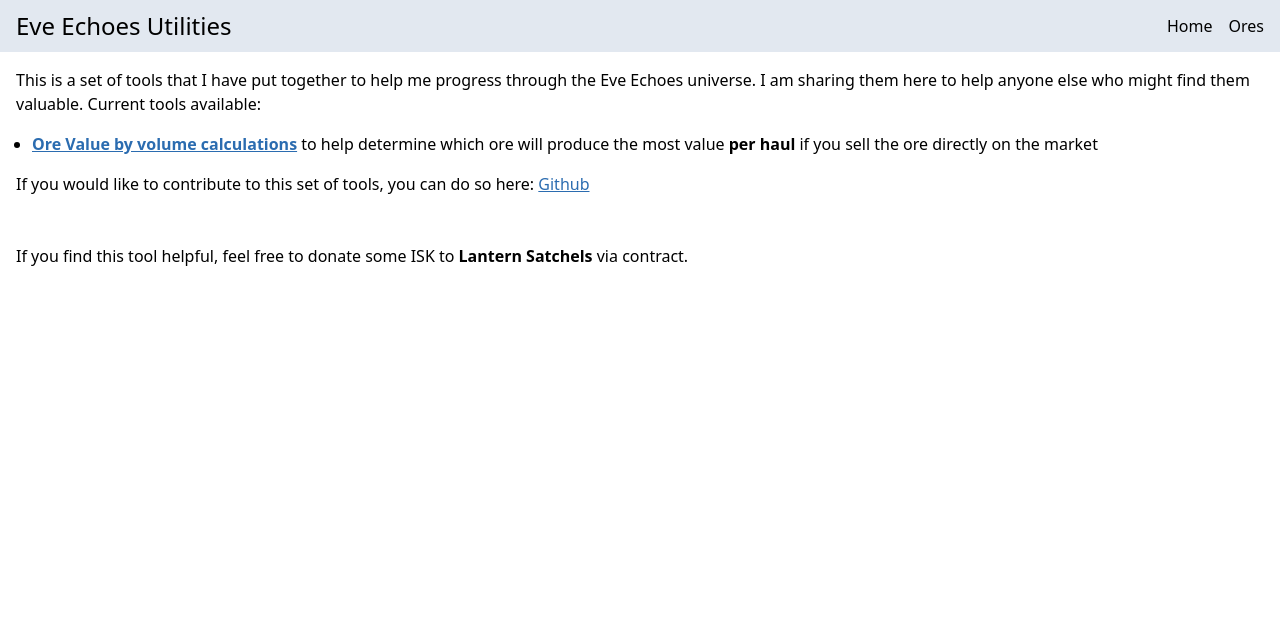
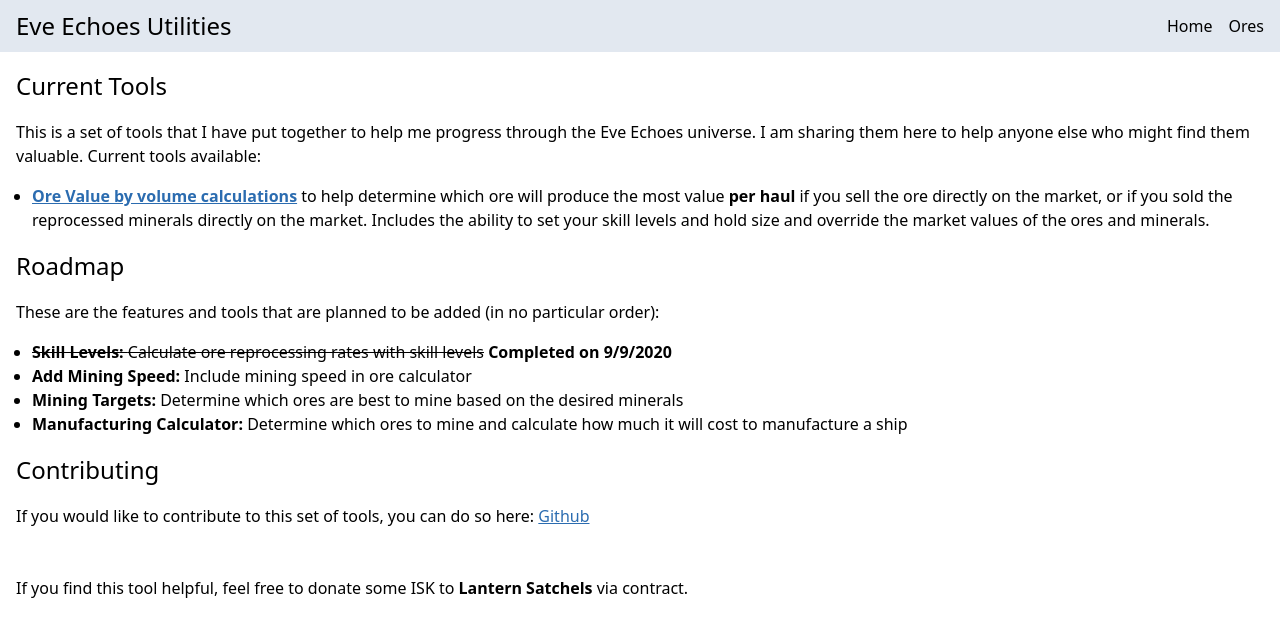
Before and after one commit to pstephan1187/eve-echoes-tools, a React (Create React App) app: page / in a window 1280 px wide. Shown: the top 636 px of the page. Built offline with nearby package versions, Linux system fonts and the light colour scheme; what react-hooks-global-state would draw is missing.

Commit message:
Added a roadmap to the homepage.

```diff
--- a/src/pages/home.js
+++ b/src/pages/home.js
@@ -1,14 +1,44 @@
 import React from "react";
 import { Link } from "react-router-dom";
+import { toUniversalTime } from '../utils';
 
 export default function Home() {
+  const roadmap = [
+    { label: 'Skill Levels', description: 'Calculate ore reprocessing rates with skill levels', completedOn: toUniversalTime(2020, 9, 9, 23, 0) },
+    { label: 'Add Mining Speed', description: 'Include mining speed in ore calculator', completedOn: null },
+    { label: 'Mining Targets', description: 'Determine which ores are best to mine based on the desired minerals', completedOn: null },
+    { label: 'Manufacturing Calculator', description: 'Determine which ores to mine and calculate how much it will cost to manufacture a ship', completedOn: null },
+  ];
   return (
     <div>
+      <h2 className="mb-4 text-2xl">Current Tools</h2>
+
       <p className="mb-4">This is a set of tools that I have put together to help me progress through the Eve Echoes universe. I am sharing them here to help anyone else who might find them valuable. Current tools available:</p>
 
       <ul className="mb-4 ml-4 list-disc">
-        <li><Link className="font-bold text-blue-700 underline hover:text-blue-800" to="/ores">Ore Value by volume calculations</Link> to help determine which ore will produce the most value <strong>per haul</strong> if you sell the ore directly on the market</li>
+        <li><Link className="font-bold text-blue-700 underline hover:text-blue-800" to="/ores">Ore Value by volume calculations</Link> to help determine which ore will produce the most value <strong>per haul</strong> if you sell the ore directly on the market, or if you sold the reprocessed minerals directly on the market. Includes the ability to set your skill levels and hold size and override the market values of the ores and minerals.</li>
       </ul>
+
+      <h2 className="mb-4 text-2xl">Roadmap</h2>
+
+      <p className="mb-4">These are the features and tools that are planned to be added (in no particular order):</p>
+
+      <ul className="mb-4 ml-4 list-disc">
+        {roadmap.map(entry => (
+          <li>
+            <span className={entry.completedOn ? 'line-through' : ''}>
+              <strong>{entry.label}: </strong>
+              {entry.description}
+            </span>
+
+            {entry.completedOn && (
+              <span className="font-bold"> Completed on {entry.completedOn.toLocaleDateString()}</span>
+            )}
+          </li>
+        )) }
+      </ul>
+
+      <h2 className="mb-4 text-2xl">Contributing</h2>
 
       <p className="mb-4">If you would like to contribute to this set of tools, you can do so here: <a className="text-blue-700 underline" target="blank" rel="noreferer noopener" href="https://github.com/pstephan1187/eve-echoes-tools">Github</a></p>
     </div>
```
